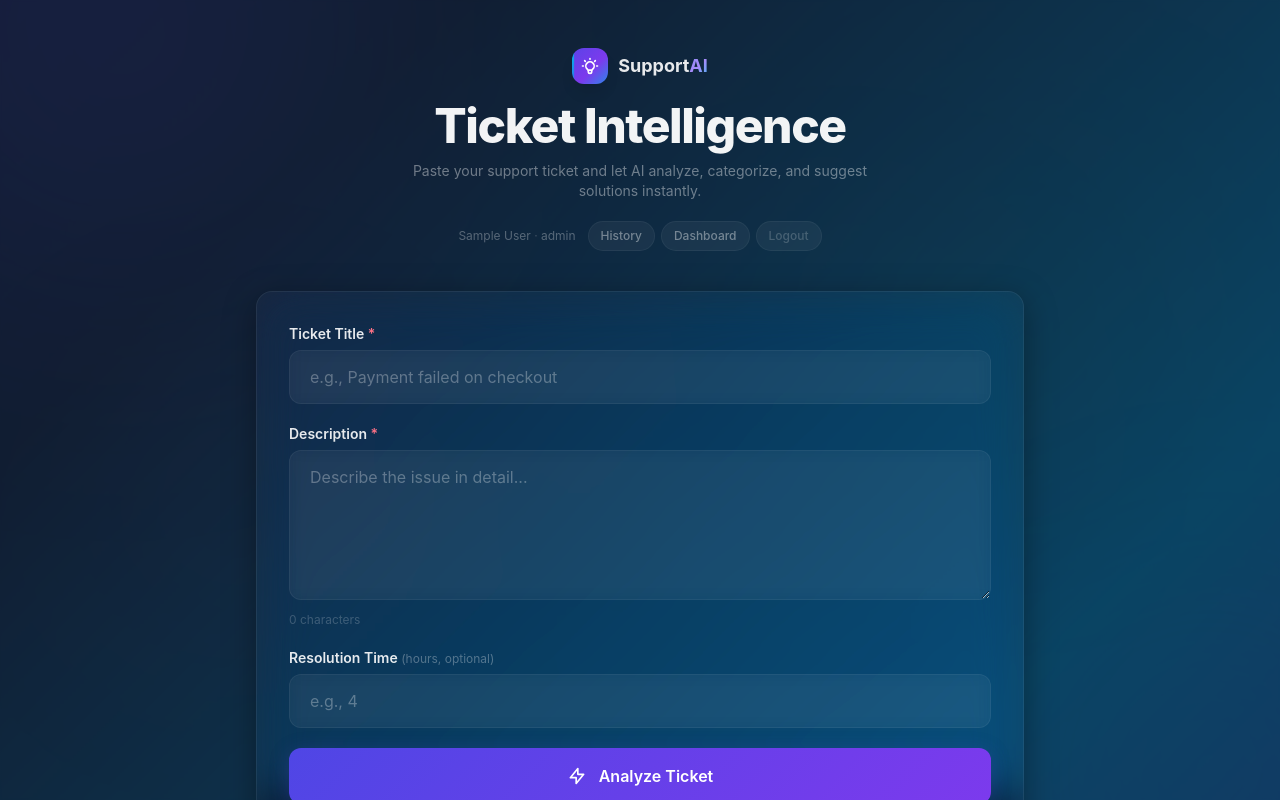
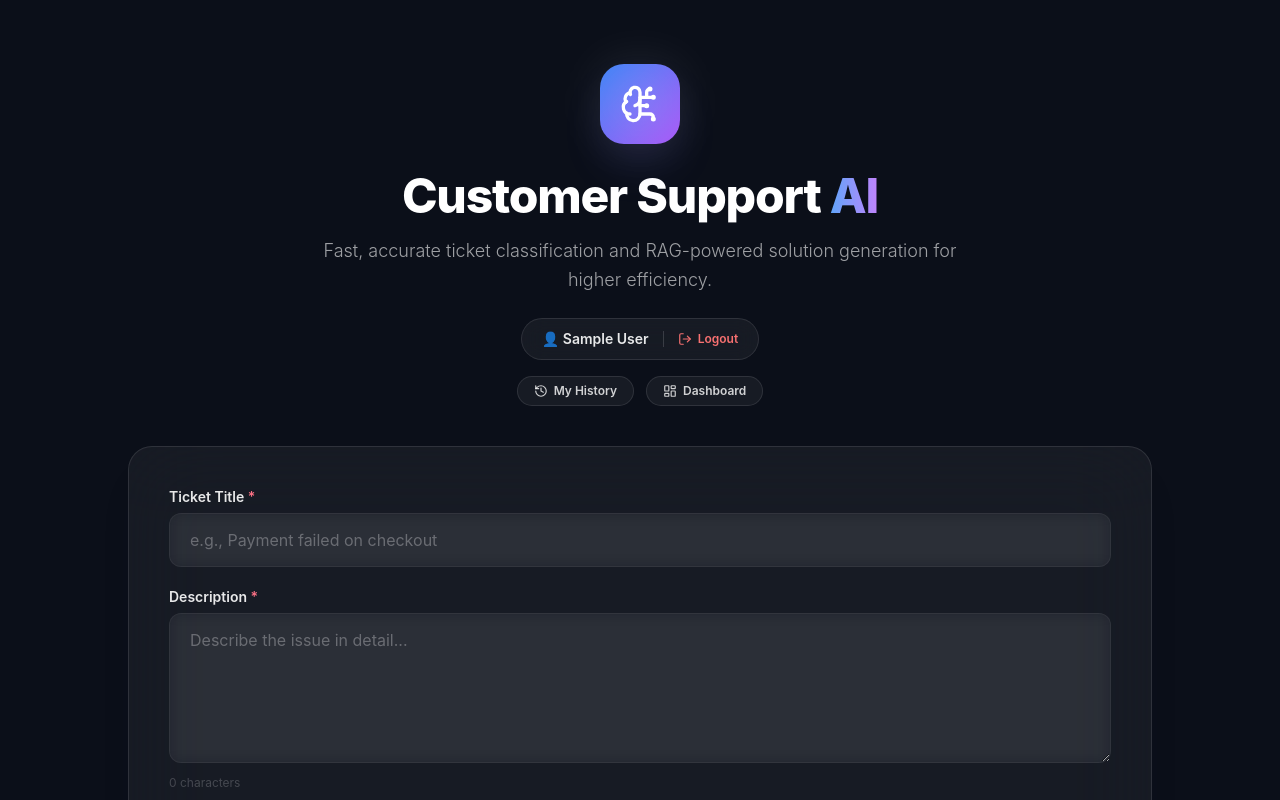
Before and after one commit to Aya-Mohamed945/Customer-Support-AI-System, a Next.js app in the folder frontend/: page / in a window 1280 px wide. Shown: the top 800 px of the page. Built offline with nearby package versions, Linux system fonts and the light colour scheme; no server answers; sample sign-in values are in the browser's storage.

Commit message:
✨ feat: Complete project structure and CI/CD setup

```diff
--- a/frontend/app/components/ResultsDisplay.tsx
+++ b/frontend/app/components/ResultsDisplay.tsx
@@ -1,8 +1,7 @@
 // frontend/app/components/ResultsDisplay.tsx
-
 'use client';
 
-import { PredictionResponse } from '../utils/api';
+import { PredictionResponse } from '../types';  // ✅ من types مش api
 
 interface ResultsDisplayProps {
   result: PredictionResponse | null;
@@ -12,16 +11,16 @@ export default function ResultsDisplay({ result }: ResultsDisplayProps) {
   if (!result) return null;
 
   const priorityConfig = {
-    High: { color: 'badge-priority-high', icon: '🔴', label: 'High' },
-    Medium: { color: 'badge-priority-medium', icon: '🟡', label: 'Medium' },
-    Low: { color: 'badge-priority-low', icon: '🟢', label: 'Low' },
+    High: { color: 'priority-badge-High', icon: '🔴', label: 'High' },
+    Medium: { color: 'priority-badge-Medium', icon: '🟡', label: 'Medium' },
+    Low: { color: 'priority-badge-Low', icon: '🟢', label: 'Low' },
   };
 
   const sentimentConfig = {
-    positive: { color: 'badge-sentiment-positive', icon: '😊', label: 'Positive' },
-    neutral: { color: 'badge-sentiment-neutral', icon: '😐', label: 'Neutral' },
-    negative: { color: 'badge-sentiment-negative', icon: '😞', label: 'Negative' },
-    angry: { color: 'badge-sentiment-angry', icon: '😡', label: 'Angry' },
+    positive: { color: 'sentiment-badge-positive', icon: '😊', label: 'Positive' },
+    neutral: { color: 'sentiment-badge-neutral', icon: '😐', label: 'Neutral' },
+    negative: { color: 'sentiment-badge-negative', icon: '😞', label: 'Negative' },
+    angry: { color: 'sentiment-badge-angry', icon: '😡', label: 'Angry' },
   };
 
   const getPriority = (p: string) => priorityConfig[p as keyof typeof priorityConfig] || priorityConfig.Medium;
@@ -31,7 +30,7 @@ export default function ResultsDisplay({ result }: ResultsDisplayProps) {
   const sentiment = getSentiment(result.sentiment);
 
   return (
-    <div className="glass rounded-2xl overflow-hidden animate-fade-scale">
+    <div className="rounded-2xl overflow-hidden animate-fade-in-up bg-white/5 border border-white/10">
       {/* Header */}
       <div className="px-6 py-4 border-b border-white/5">
         <div className="flex items-center gap-2.5">
@@ -82,13 +81,13 @@ export default function ResultsDisplay({ result }: ResultsDisplayProps) {
         </div>
 
         {/* Suggested Solution */}
-        <div className="p-4 rounded-xl bg-gradient-to-br from-primary-500/10 to-accent-500/10 border border-white/5">
+        <div className="p-4 rounded-xl bg-gradient-to-br from-blue-500/10 to-purple-500/10 border border-white/5">
           <div className="flex items-start gap-3">
-            <svg className="w-4 h-4 text-primary-400/60 mt-0.5 flex-shrink-0" fill="none" stroke="currentColor" viewBox="0 0 24 24">
+            <svg className="w-4 h-4 text-blue-400/60 mt-0.5 flex-shrink-0" fill="none" stroke="currentColor" viewBox="0 0 24 24">
               <path strokeLinecap="round" strokeLinejoin="round" strokeWidth={2} d="M9.663 17h4.673M12 3v1m6.364 1.636l-.707.707M21 12h-1M4 12H3m3.343-5.657l-.707-.707m2.828 9.9a5 5 0 117.072 0l-.548.547A3.374 3.374 0 0014 18.469V19a2 2 0 11-4 0v-.531c0-.895-.356-1.754-.988-2.386l-.548-.547z" />
             </svg>
             <div>
-              <p className="text-[10px] font-semibold text-primary-400/60 uppercase tracking-wider">Suggested Solution</p>
+              <p className="text-[10px] font-semibold text-blue-400/60 uppercase tracking-wider">Suggested Solution</p>
               <p className="mt-1 text-sm text-white/70 leading-relaxed">{result.suggested_solution}</p>
             </div>
           </div>
@@ -110,16 +109,16 @@ export default function ResultsDisplay({ result }: ResultsDisplayProps) {
               {result.rag_results.map((faq, index) => (
                 <div
                   key={index}
-                  className="p-3.5 rounded-xl bg-white/5 border border-white/5 hover:bg-white/8 hover:border-white/10 transition-all duration-300"
+                  className="p-3.5 rounded-xl bg-white/5 border border-white/5 hover:bg-white/10 hover:border-white/10 transition-all duration-300"
                 >
                   <div className="flex items-start gap-3">
-                    <span className="flex-shrink-0 w-5 h-5 rounded-full gradient-bg text-white text-[10px] font-semibold flex items-center justify-center">
+                    <span className="flex-shrink-0 w-5 h-5 rounded-full bg-gradient-to-br from-blue-500 to-purple-500 text-white text-[10px] font-semibold flex items-center justify-center">
                       {index + 1}
                     </span>
                     <div className="flex-1 min-w-0">
                       <p className="text-sm font-medium text-white/80">{faq.question}</p>
-                      <p className="text-sm text-white/40 mt-0.5">{faq.answer}</p>
-                      <div className="flex items-center gap-3 mt-2">
+                      <p className="text-sm text-white/40 mt-0.5 line-clamp-2">{faq.answer}</p>
+                      <div className="flex items-center gap-3 mt-2 flex-wrap">
                         <span className="text-[10px] text-white/20">
                           Similarity: {(faq.similarity * 100).toFixed(0)}%
                         </span>
--- a/frontend/app/history/page.tsx
+++ b/frontend/app/history/page.tsx
@@ -6,6 +6,7 @@ import Link from 'next/link';
 import { useRouter } from 'next/navigation';
 import LoadingSkeleton from '../components/ui/LoadingSkeleton';
 import EmptyState from '../components/ui/EmptyState';
+import { User } from '../types';
 
 interface Ticket {
   ticket_id: string;
--- a/frontend/app/page.tsx
+++ b/frontend/app/page.tsx
@@ -1,219 +1,124 @@
 // frontend/app/page.tsx
-
 'use client';
 
 import { useState, useEffect } from 'react';
 import Link from 'next/link';
 import { useRouter } from 'next/navigation';
+import { Sparkles, BrainCircuit, History, LogOut, LayoutDashboard } from 'lucide-react';
 import TicketForm from './components/TicketForm';
 import ResultsDisplay from './components/ResultsDisplay';
 import LoadingSkeleton from './components/ui/LoadingSkeleton';
 import Toast from './components/ui/Toast';
-import { predictTicket, PredictionResponse } from './utils/api';
-
-interface User {
-  name: string;
-  email: string;
-  role: string;
-}
+import { predictTicket } from './utils/api';
+import { PredictionResponse, User, ToastData } from './types';  // ✅ من types
 
 export default function Home() {
   const router = useRouter();
   const [result, setResult] = useState<PredictionResponse | null>(null);
   const [isLoading, setIsLoading] = useState(false);
-  const [error, setError] = useState<string | null>(null);
   const [user, setUser] = useState<User | null>(null);
-  const [loading, setLoading] = useState(true);
-  const [toast, setToast] = useState<{ message: string; type: 'success' | 'error' | 'info' } | null>(null);
+  const [pageLoading, setPageLoading] = useState(true);
+  const [toast, setToast] = useState<ToastData | null>(null);
 
   useEffect(() => {
-    const checkAuth = () => {
     const token = sessionStorage.getItem('token');
     const userData = sessionStorage.getItem('user');
-
-      if (!token) {
+    if (!token || !userData) {
       router.push('/login');
       return;
     }
-
-      if (userData) {
     try {
       setUser(JSON.parse(userData));
     } catch {
-          sessionStorage.removeItem('token');
-          sessionStorage.removeItem('user');
       router.push('/login');
+    } finally {
+      setPageLoading(false);
     }
-      } else {
-        sessionStorage.removeItem('token');
-        sessionStorage.removeItem('user');
-        router.push('/login');
-      }
-
-      setLoading(false);
-    };
-
-    checkAuth();
   }, [router]);
 
   const handleLogout = () => {
-    sessionStorage.removeItem('token');
-    sessionStorage.removeItem('user');
+    sessionStorage.clear();
     router.push('/login');
   };
 
   const handleSubmit = async (data: { title: string; description: string; resolution_time?: number }) => {
     setIsLoading(true);
-    setError(null);
     setResult(null);
-
     try {
-      const userData = sessionStorage.getItem('user');
-      const user = userData ? JSON.parse(userData) : null;
-
       const response = await predictTicket({
         ...data,
-        user_id: user?.email || 'anonymous',
+        user_id: user?.email || 'anonymous'
       });
       setResult(response);
       setToast({ message: '✅ Ticket analyzed successfully!', type: 'success' });
     } catch (err) {
       const errorMsg = err instanceof Error ? err.message : 'An error occurred';
-      setError(errorMsg);
-      setToast({ message: `❌ ${errorMsg}`, type: 'error' });
+      setToast({ message: errorMsg, type: 'error' });
     } finally {
       setIsLoading(false);
     }
   };
 
-  if (loading) {
+  if (pageLoading) {
     return (
-      <div className="min-h-screen flex items-center justify-center">
-        <div className="flex flex-col items-center gap-4">
-          <div className="relative w-12 h-12">
-            <div className="absolute inset-0 rounded-full border-3 border-white/5" />
-            <div className="absolute inset-0 rounded-full border-3 border-t-transparent border-primary-400 animate-spin" />
-          </div>
-          <p className="text-sm text-white/30">Loading...</p>
-        </div>
+      <div className="min-h-screen flex items-center justify-center bg-[#0b0f19]">
+        <div className="w-10 h-10 border-4 border-indigo-500/30 border-t-indigo-500 rounded-full animate-spin" />
       </div>
     );
   }
 
   return (
-    <div className="min-h-screen py-8 sm:py-12 px-4">
-      {toast && (
-        <Toast
-          message={toast.message}
-          type={toast.type}
-          onClose={() => setToast(null)}
-        />
-      )}
+    <div className="min-h-screen py-10 px-4 sm:py-16 flex items-center justify-center bg-[#0b0f19]">
+      {toast && <Toast message={toast.message} type={toast.type} onClose={() => setToast(null)} />}
 
-      <div className="max-w-3xl mx-auto">
-        {/* ============================================
-            HEADER - Minimal & Clean
-            ============================================ */}
-        <header className="text-center mb-10 animate-fade-up">
-          {/* Brand */}
-          <div className="inline-flex items-center gap-2.5 mb-4">
-            <div className="w-9 h-9 rounded-xl gradient-bg flex items-center justify-center shadow-lg">
-              <svg
-                className="w-5 h-5 text-white"
-                fill="none"
-                stroke="currentColor"
-                viewBox="0 0 24 24"
-                aria-hidden="true"
-              >
-                <path strokeLinecap="round" strokeLinejoin="round" strokeWidth={2} d="M9.663 17h4.673M12 3v1m6.364 1.636l-.707.707M21 12h-1M4 12H3m3.343-5.657l-.707-.707m2.828 9.9a5 5 0 117.072 0l-.548.547A3.374 3.374 0 0014 18.469V19a2 2 0 11-4 0v-.531c0-.895-.356-1.754-.988-2.386l-.548-.547z" />
-              </svg>
-            </div>
-            <span className="text-lg font-bold text-white/90">Support<span className="gradient-text">AI</span></span>
+      <div className="max-w-5xl mx-auto w-full">
+        {/* Header Section */}
+        <div className="text-center mb-10 animate-fade-in-up">
+          <div className="inline-flex items-center justify-center w-20 h-20 rounded-3xl bg-gradient-to-br from-blue-500 to-purple-500 shadow-2xl shadow-indigo-500/20 mb-6 relative group">
+            <div className="absolute inset-0 rounded-3xl bg-white/10 blur-xl group-hover:blur-2xl transition-all" />
+            <BrainCircuit className="w-10 h-10 text-white relative z-10" />
           </div>
 
-          {/* Title */}
-          <h1 className="heading-hero text-white/95">
-            Ticket Intelligence
+          <h1 className="text-4xl sm:text-5xl font-extrabold tracking-tight text-white">
+            Customer Support <span className="bg-gradient-to-r from-blue-400 to-purple-400 bg-clip-text text-transparent">AI</span>
           </h1>
-          <p className="mt-2 text-sm text-white/40 max-w-lg mx-auto">
-            Paste your support ticket and let AI analyze, categorize, and suggest solutions instantly.
+          <p className="mt-3 text-lg text-white/60 font-light max-w-2xl mx-auto leading-relaxed">
+            Fast, accurate ticket classification and RAG-powered solution generation for higher efficiency.
           </p>
 
-          {/* User & Navigation */}
-          <div className="mt-5 flex flex-wrap items-center justify-center gap-3">
-            {user && (
-              <span className="text-xs text-white/30">
-                {user.name} <span className="text-white/20">·</span> {user.role}
-              </span>
-            )}
+          {/* User Capsule */}
+          <div className="mt-6 inline-flex items-center gap-3.5 px-5 py-2.5 rounded-full bg-white/5 border border-white/10 backdrop-blur-md">
+            {user && <span className="text-white/90 text-sm font-semibold">👤 {user.name}</span>}
+            <span className="w-px h-4 bg-white/15" />
+            <button onClick={handleLogout} className="flex items-center gap-1.5 text-xs text-red-400 hover:text-red-300 font-semibold transition-colors">
+              <LogOut className="w-3.5 h-3.5" /> Logout
+            </button>
+          </div>
 
-            <div className="flex items-center gap-1.5">
-              <Link
-                href="/history"
-                className="px-3 py-1.5 text-xs font-medium text-white/40 hover:text-white/70 bg-white/5 hover:bg-white/10 rounded-full border border-white/5 hover:border-white/10 transition-all duration-300"
-              >
-                History
+          {/* Navigation Links */}
+          <div className="mt-4 flex justify-center gap-3">
+            <Link href="/history" className="flex items-center gap-1.5 px-4 py-1.5 text-xs font-semibold text-white/80 bg-white/5 hover:bg-white/10 rounded-full border border-white/10 transition-all">
+              <History className="w-3.5 h-3.5" /> My History
             </Link>
             {user?.role === 'admin' && (
-                <Link
-                  href="/dashboard"
-                  className="px-3 py-1.5 text-xs font-medium text-white/40 hover:text-white/70 bg-white/5 hover:bg-white/10 rounded-full border border-white/5 hover:border-white/10 transition-all duration-300"
-                >
-                  Dashboard
+              <Link href="/dashboard" className="flex items-center gap-1.5 px-4 py-1.5 text-xs font-semibold text-white/80 bg-white/5 hover:bg-white/10 rounded-full border border-white/10 transition-all">
+                <LayoutDashboard className="w-3.5 h-3.5" /> Dashboard
               </Link>
             )}
-              <button
-                onClick={handleLogout}
-                className="px-3 py-1.5 text-xs font-medium text-white/20 hover:text-white/50 bg-white/5 hover:bg-white/10 rounded-full border border-white/5 hover:border-white/10 transition-all duration-300"
-              >
-                Logout
-              </button>
           </div>
         </div>
-        </header>
 
-        {/* ============================================
-            MAIN FORM
-            ============================================ */}
-        <section className="glass rounded-2xl p-6 sm:p-8 animate-fade-up delay-2">
-          {isLoading ? (
-            <LoadingSkeleton />
-          ) : (
+        {/* Ticket Form Container */}
+        <div className="rounded-3xl p-6 sm:p-10 border border-white/10 shadow-2xl shadow-indigo-950/5 backdrop-blur-2xl transition-all duration-300 hover:border-white/15 bg-white/5">
           <TicketForm onSubmit={handleSubmit} isLoading={isLoading} />
-          )}
-        </section>
+        </div>
 
-        {/* ============================================
-            ERROR
-            ============================================ */}
-        {error && !toast && (
-          <div className="mt-5 p-4 bg-danger/10 backdrop-blur-sm border border-danger/15 rounded-xl text-danger/80 text-sm animate-fade-up">
-            <div className="flex items-start gap-3">
-              <svg className="w-4 h-4 text-danger/60 mt-0.5 flex-shrink-0" fill="none" stroke="currentColor" viewBox="0 0 24 24">
-                <path strokeLinecap="round" strokeLinejoin="round" strokeWidth={2} d="M12 8v4m0 4h.01M21 12a9 9 0 11-18 0 9 9 0 0118 0z" />
-              </svg>
-              <span>{error}</span>
-            </div>
-          </div>
-        )}
-
-        {/* ============================================
-            RESULTS
-            ============================================ */}
+        {/* Prediction Results Container */}
         {result && (
-          <div className="mt-8 animate-fade-up delay-3">
+          <div className="mt-8 animate-slide-in-right">
             <ResultsDisplay result={result} />
           </div>
         )}
-
-        {/* ============================================
-            FOOTER
-            ============================================ */}
-        <footer className="mt-12 text-center">
-          <p className="text-[10px] text-white/10 font-light tracking-widest">
-            ⚡ FastAPI · XGBoost · RAG · Next.js
-          </p>
-        </footer>
       </div>
     </div>
   );
--- a/frontend/app/utils/api.ts
+++ b/frontend/app/utils/api.ts
@@ -1,7 +1,10 @@
 // frontend/app/utils/api.ts
-import { PredictionRequest, PredictionResponse } from '../types';
+import { PredictionRequest, PredictionResponse, User } from '../types';
 
 export const API_BASE_URL = process.env.NEXT_PUBLIC_API_URL || 'http://localhost:8000';
+
+// ✅ إعادة تصدير الأنواع من هنا عشان الملفات اللي بتستخدم api.ts تشتغل
+export type { PredictionResponse, User };
 
 const getAuthHeaders = () => {
   const token = typeof window !== 'undefined' ? sessionStorage.getItem('token') : null;
```
Also changed, not shown: 1 other file (tests, documents, lock files or other folders). Lines whose indentation alone changed are shown as unchanged.
